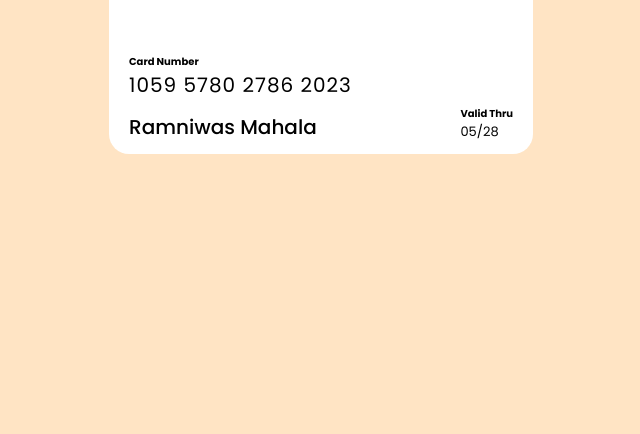
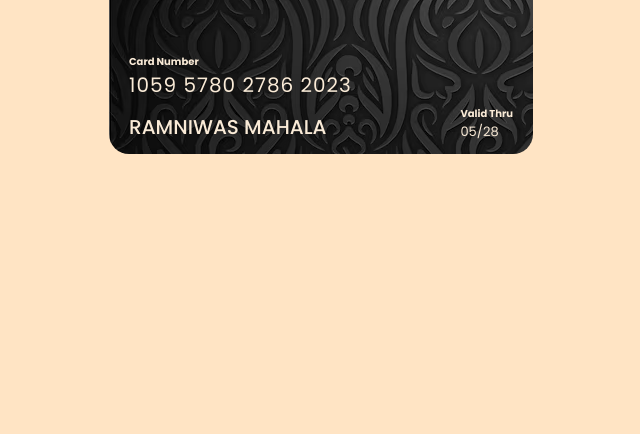
Before and after one commit to RamniwasMahala007/CSS-Projects, a plain HTML site: page Credit_Card/index.html in a window 1280 px wide. Shown: the part 366-800 px from the top of the page, without its empty margins (319-959 px from the left). Drawn offline with Linux system fonts and the light colour scheme.

Commit message:
adding the background image in cs file

```diff
--- a/Credit_Card/index.html
+++ b/Credit_Card/index.html
@@ -21,7 +21,7 @@
             <div class="card_number">
                 <h5>Card Number</h5>
                 <h4 class="number">1059 5780 2786 2023</h4>
-                <h4 class="name">Ramniwas Mahala</h4>
+                <h4 class="name">RAMNIWAS MAHALA</h4>
             </div>
             <div class="valid_date">
                 <h5>Valid Thru</h6>
--- a/Credit_Card/style.css
+++ b/Credit_Card/style.css
@@ -15,7 +15,8 @@ body{
 
 }
 .container{
-    background-color: white;
+    background-image: url("images/background.avif");
+
     padding: 2rem;
     border-radius: 2rem;
     /* max-width: 100vw; */
@@ -39,6 +40,10 @@ body{
 h4{
     font-size: 2rem;
         font-weight: 500;
+        color: antiquewhite;
+}
+h5{
+    color: antiquewhite;
 }
 .heading .logo img{
     width: 7rem;
```
Also changed, not shown: Credit_Card/images/background.avif (added).
